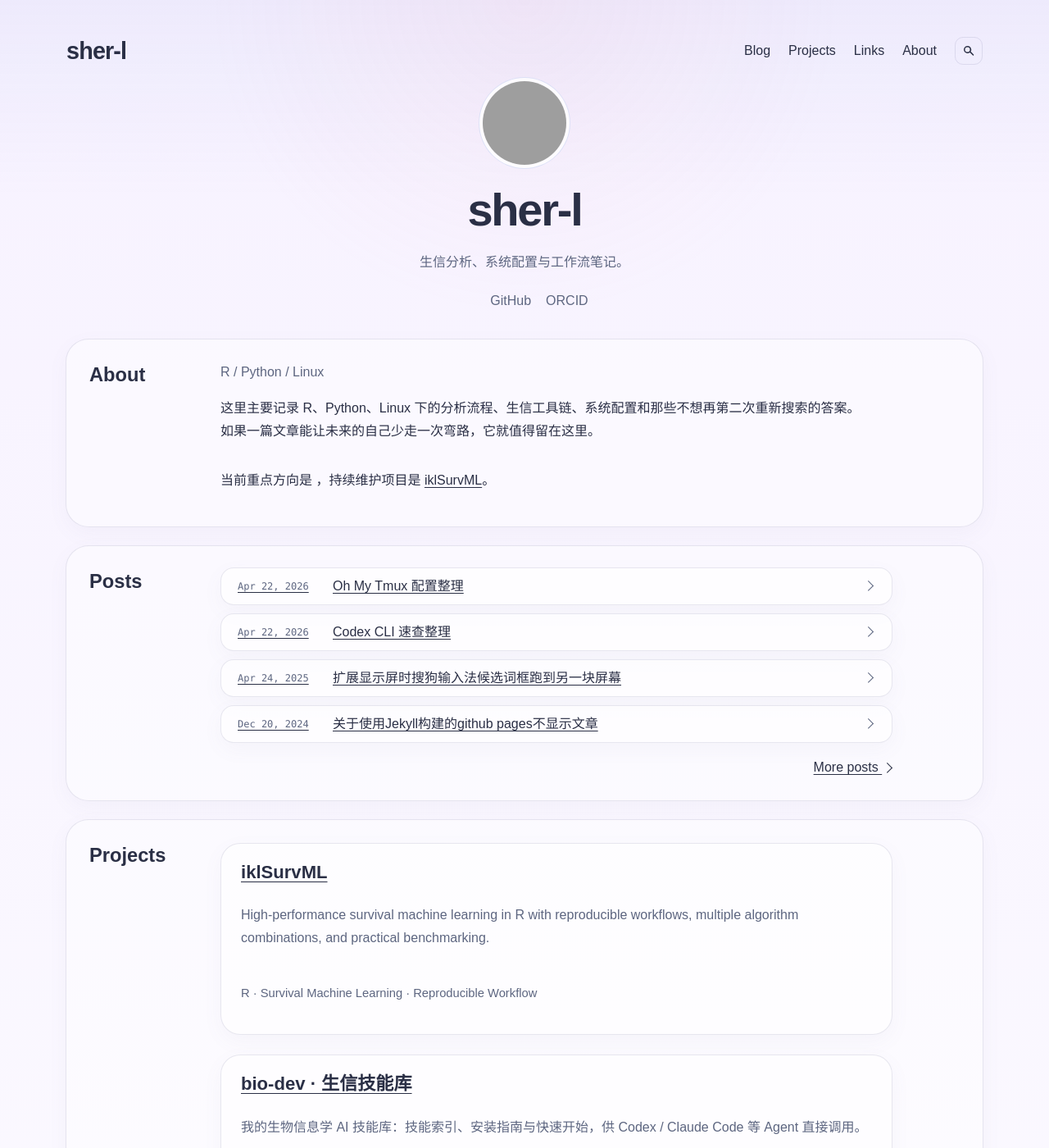
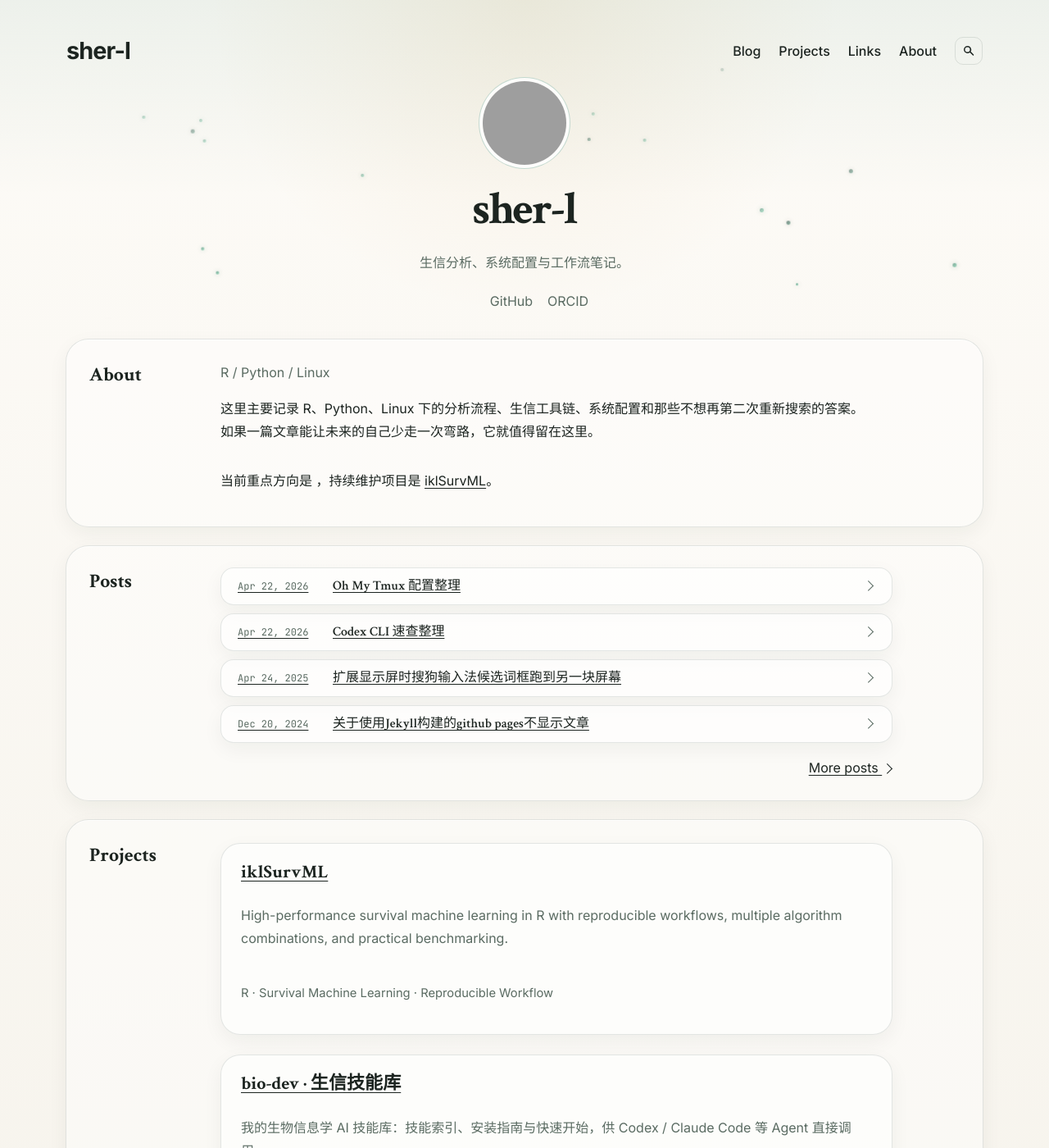
Before and after one commit to sher-l/sher-l.github.io, a Jekyll site: the page built from index.md, in a window 1280 px wide and 1400 px high. Shown: the whole window at 82% size. Built offline with Jekyll 4.4.1, drawn with Linux system fonts in a browser that asks for light colours; grey boxes are pictures that could not be loaded.

Commit message:
retheme to bio-dev palette; add green dust, gold glow, glass nav, shimmer search button

```diff
--- a/_layouts/default.html
+++ b/_layouts/default.html
@@ -8,9 +8,13 @@
     <meta name="description" content="{{ page.description | default: site.description }}">
     <link rel="canonical" href="{{ page.url | absolute_url }}">
     <link rel="stylesheet" href="{{ '/assets/css/style.css' | relative_url }}">
+    <link rel="preconnect" href="https://fonts.googleapis.com">
+    <link rel="preconnect" href="https://fonts.gstatic.com" crossorigin>
+    <link href="https://fonts.googleapis.com/css2?family=Crimson+Text:wght@500;600;700&family=Inter:wght@400;500;600;700&family=JetBrains+Mono:wght@400;500;600&display=swap" rel="stylesheet">
     <script defer src="{{ '/assets/js/site-header.js' | relative_url }}"></script>
     <script defer src="{{ '/assets/js/toc.js' | relative_url }}"></script>
     <script defer src="{{ '/assets/js/search-page.js' | relative_url }}"></script>
+    <script defer src="{{ '/assets/js/dust.js' | relative_url }}"></script>
   </head>
   <body>
     <div class="page-frame"></div>
--- a/_layouts/home.html
+++ b/_layouts/home.html
@@ -4,6 +4,7 @@
 
 <section class="home-shell">
   <section class="home-hero" id="content-header">
+    <div class="fx-dust" data-fx-dust aria-hidden="true"></div>
     <img
       class="home-avatar"
       src="https://github.com/{{ site.author.github }}.png?size=200"
--- a/assets/css/style.css
+++ b/assets/css/style.css
@@ -1,17 +1,30 @@
 :root {
-  --bg: #f7f2ff;
-  --bg-soft: #fcfbff;
-  --surface: rgba(255, 255, 255, 0.64);
-  --surface-strong: rgba(255, 255, 255, 0.8);
-  --line: rgba(110, 115, 153, 0.16);
-  --line-strong: rgba(123, 142, 220, 0.24);
-  --ink: #2a2f45;
-  --ink-muted: #5d6680;
-  --accent: #7b8edc;
-  --accent-soft: rgba(123, 142, 220, 0.08);
-  --shadow: 0 8px 24px rgba(110, 115, 153, 0.05);
-  --display: "PingFang SC", "Microsoft YaHei", "Noto Sans SC", sans-serif;
-  --sans: "Satoshi", "Aptos", "Segoe UI Variable", "PingFang SC", "Microsoft YaHei", sans-serif;
+  --bg: #fdfbf7;
+  --bg-soft: #f4f1e9;
+  --surface: rgba(255, 255, 255, 0.66);
+  --surface-strong: rgba(255, 255, 255, 0.82);
+  --line: rgba(90, 107, 98, 0.16);
+  --line-strong: rgba(47, 122, 95, 0.28);
+  --ink: #1c2420;
+  --ink-muted: #5a6b62;
+  --accent: #2f7a5f;
+  --accent-strong: #3c9373;
+  --gold: #c8963e;
+  --gold-light: #e8c97a;
+  --bio-pale: #dcefe6;
+  --accent-soft: rgba(47, 122, 95, 0.08);
+  --shadow: 0 8px 24px rgba(10, 31, 26, 0.05);
+  --display: "Crimson Text", Georgia, "Songti SC", serif;
+  --sans: "Inter", "PingFang SC", "Microsoft YaHei", sans-serif;
+  --mono: "JetBrains Mono", ui-monospace, SFMono-Regular, Consolas, monospace;
+  /* —— 动效参数（与 bio-dev 保持一致）：粒子、光晕、毛玻璃、流光 —— */
+  --fx-dust-count: 18;
+  --fx-dust-size: 4px;
+  --fx-dust-duration: 15s;
+  --fx-dust-travel: 360px;
+  --fx-glow-duration: 6s;
+  --fx-blur: 30px;
+  --fx-shimmer-duration: 3.2s;
   --content-width: min(1120px, calc(100vw - 48px));
   --reading-width: min(1180px, calc(100vw - 48px));
   --home-measure: 820px;
@@ -31,8 +44,8 @@
   margin: 0;
   min-height: 100vh;
   background:
-    radial-gradient(circle at top, rgba(240, 169, 196, 0.1), transparent 24rem),
-    linear-gradient(180deg, rgba(123, 142, 220, 0.08), transparent 240px),
+    radial-gradient(circle at top, rgba(200, 150, 62, 0.1), transparent 24rem),
+    linear-gradient(180deg, rgba(47, 122, 95, 0.08), transparent 240px),
     linear-gradient(180deg, var(--bg) 0%, var(--bg-soft) 100%);
   color: var(--ink);
   font-family: var(--sans);
@@ -159,7 +172,7 @@
   border: 1px solid var(--line-strong);
   border-radius: 24px;
   background: rgba(255, 255, 255, 0.96);
-  box-shadow: 0 18px 34px rgba(110, 115, 153, 0.1);
+  box-shadow: 0 18px 34px rgba(10, 31, 26, 0.1);
   backdrop-filter: blur(18px);
   opacity: 0;
   visibility: hidden;
@@ -189,7 +202,7 @@
   border: 1px solid var(--line-strong);
   border-radius: 20px;
   background: rgba(255, 255, 255, 0.76);
-  box-shadow: 0 12px 24px rgba(110, 115, 153, 0.08);
+  box-shadow: 0 12px 24px rgba(10, 31, 26, 0.08);
   backdrop-filter: blur(16px);
 }
 
@@ -292,7 +305,7 @@
   border: 1px solid var(--line-strong);
   border-radius: 14px;
   background: rgba(255, 255, 255, 0.8);
-  box-shadow: 0 12px 24px rgba(110, 115, 153, 0.08);
+  box-shadow: 0 12px 24px rgba(10, 31, 26, 0.08);
   backdrop-filter: blur(16px);
   color: var(--ink);
   cursor: pointer;
@@ -948,7 +961,7 @@
 }
 
 .search-input:focus {
-  outline: 2px solid rgba(123, 142, 220, 0.18);
+  outline: 2px solid rgba(47, 122, 95, 0.18);
   border-color: var(--accent);
 }
 
@@ -1446,8 +1459,8 @@
   overflow-x: auto;
   padding: 18px;
   border-radius: 14px;
-  background: #0f172a;
-  color: #e5eefc;
+  background: #07130f;
+  color: #d8e6de;
 }
 
 .post-body pre code {
@@ -1662,3 +1675,168 @@
     font-size: clamp(2rem, 9vw, 2.7rem);
   }
 }
+
+
+/* ==================================================================
+   bio-dev 主题动效：墨绿粒子 / 金色光晕脉动 / 高级毛玻璃 / 渐变流光
+   所有参数由 :root 中的 --fx-* 变量统一管理，便于调整与定制
+   ================================================================== */
+
+/* —— 墨绿粒子（首页 hero，由 assets/js/dust.js 生成）—— */
+.home-hero {
+  position: relative;
+}
+
+.fx-dust {
+  position: absolute;
+  inset: 0;
+  overflow: hidden;
+  pointer-events: none;
+}
+
+.fx-dust .dust {
+  position: absolute;
+  bottom: -10px;
+  width: var(--fx-dust-size);
+  height: var(--fx-dust-size);
+  border-radius: 50%;
+  background: linear-gradient(135deg, #2f7a5f, #6fc7a4);
+  box-shadow: 0 0 6px rgba(47, 122, 95, 0.45);
+  opacity: 0;
+  animation: fxDustFloat var(--fx-dust-duration) linear infinite;
+  will-change: transform, opacity;
+}
+
+.fx-dust .dust--deep {
+  background: linear-gradient(135deg, #12362c, #2f7a5f);
+  box-shadow: 0 0 6px rgba(18, 54, 44, 0.35);
+}
+
+@keyframes fxDustFloat {
+  0% { transform: translate(0, 0); opacity: 0; }
+  8% { opacity: 0.7; }
+  45% { opacity: 0.5; }
+  80% { opacity: 0.3; }
+  100% { transform: translate(36px, calc(var(--fx-dust-travel) * -1)); opacity: 0; }
+}
+
+/* —— 头像金色光晕脉动（径向渐变 + scale/opacity 呼吸）—— */
+.home-avatar {
+  position: relative;
+  z-index: 1;
+}
+
+.home-avatar::before {
+  content: "";
+  position: absolute;
+  inset: -64px;
+  z-index: -1;
+  border-radius: 50%;
+  background: radial-gradient(circle, rgba(200, 150, 62, 0.22), transparent 70%);
+  filter: blur(48px);
+  animation: fxGlowPulse var(--fx-glow-duration) ease-in-out infinite;
+  will-change: transform, opacity;
+  pointer-events: none;
+}
+
+@keyframes fxGlowPulse {
+  0%, 100% { opacity: 0.4; transform: scale(1); }
+  50% { opacity: 0.7; transform: scale(1.08); }
+}
+
+/* —— 高级毛玻璃：悬浮导航 / 全局搜索面板 —— */
+.site-header.is-floating .nav-shell,
+.site-header.search-open .nav-shell {
+  background: rgba(255, 255, 255, 0.72);
+  backdrop-filter: blur(var(--fx-blur));
+  -webkit-backdrop-filter: blur(var(--fx-blur));
+  box-shadow:
+    inset 0 1px 0 rgba(255, 255, 255, 0.7),
+    0 12px 24px rgba(10, 31, 26, 0.08);
+}
+
+.site-search-panel {
+  background: rgba(255, 255, 255, 0.88);
+  backdrop-filter: blur(var(--fx-blur));
+  -webkit-backdrop-filter: blur(var(--fx-blur));
+  box-shadow:
+    inset 0 1px 0 rgba(255, 255, 255, 0.7),
+    0 18px 34px rgba(10, 31, 26, 0.12);
+}
+
+/* —— 卡片玻璃反光（内层高光 + 原有外层阴影）—— */
+.home-sections > .section-row,
+.post-card-shell,
+.collection-panel,
+.page-panel,
+.article-panel {
+  box-shadow:
+    var(--shadow),
+    inset 0 1px 0 rgba(255, 255, 255, 0.7);
+}
+
+/* —— 渐变流光按钮（搜索提交键：绿色渐变底 + 伪元素流光扫过）—— */
+.search-submit {
+  position: relative;
+  overflow: hidden;
+  border-radius: 14px;
+  background: linear-gradient(135deg, var(--accent-strong), var(--accent));
+}
+
+.search-submit::after {
+  content: "";
+  position: absolute;
+  top: 0;
+  bottom: 0;
+  left: -60%;
+  width: 45%;
+  background: linear-gradient(90deg, transparent, rgba(255, 255, 255, 0.35), transparent);
+  transform: skewX(-18deg) translateX(0);
+  animation: fxShimmer var(--fx-shimmer-duration) ease-in-out infinite;
+  will-change: transform;
+}
+
+@keyframes fxShimmer {
+  0%, 55% { transform: skewX(-18deg) translateX(0); }
+  100% { transform: skewX(-18deg) translateX(460%); }
+}
+
+.search-submit:hover,
+.search-submit:focus-visible {
+  background: linear-gradient(135deg, #4aa985, var(--accent));
+  transform: translateY(-1px);
+  box-shadow: 0 12px 28px rgba(200, 150, 62, 0.35);
+  opacity: 1;
+}
+
+/* —— 日期等元信息使用等宽字体 —— */
+.post-card-date,
+.post-card-date-home {
+  font-family: var(--mono);
+}
+
+/* —— 响应式：移动端降低动效强度 —— */
+@media (max-width: 700px) {
+  :root {
+    --fx-dust-count: 9;
+    --fx-shimmer-duration: 4.5s;
+  }
+
+  .home-avatar::before {
+    inset: -44px;
+    filter: blur(36px);
+  }
+}
+
+/* —— 无障碍：系统偏好减少动效时关闭全部装饰动画 —— */
+@media (prefers-reduced-motion: reduce) {
+  .fx-dust .dust,
+  .home-avatar::before,
+  .search-submit::after {
+    animation: none;
+  }
+
+  .fx-dust .dust {
+    opacity: 0.3;
+  }
+}
--- /dev/null
+++ b/assets/js/dust.js
@@ -0,0 +1,26 @@
+/* 墨绿粒子生成器：数量/时长由 CSS 变量 --fx-* 控制；
+   移动端数量减半；尊重系统"减少动态效果"偏好；动画仅用 transform/opacity（GPU 加速）。 */
+(function () {
+  "use strict";
+  if (window.matchMedia("(prefers-reduced-motion: reduce)").matches) return;
+  var hosts = document.querySelectorAll("[data-fx-dust]");
+  if (!hosts.length) return;
+  var rootStyle = getComputedStyle(document.documentElement);
+  var count = parseInt(rootStyle.getPropertyValue("--fx-dust-count"), 10) || 18;
+  if (window.innerWidth < 700) count = Math.round(count * 0.5);
+  hosts.forEach(function (host) {
+    var frag = document.createDocumentFragment();
+    for (var i = 0; i < count; i++) {
+      var d = document.createElement("span");
+      d.className = "dust" + (Math.random() < 0.35 ? " dust--deep" : "");
+      d.style.left = (Math.random() * 100).toFixed(2) + "%";
+      var dur = 12 + Math.random() * 6;
+      d.style.animationDuration = dur.toFixed(1) + "s";
+      d.style.animationDelay = (-Math.random() * dur).toFixed(1) + "s";
+      var size = 3 + Math.random() * 2;
+      d.style.width = d.style.height = size.toFixed(1) + "px";
+      frag.appendChild(d);
+    }
+    host.appendChild(frag);
+  });
+})();
```
